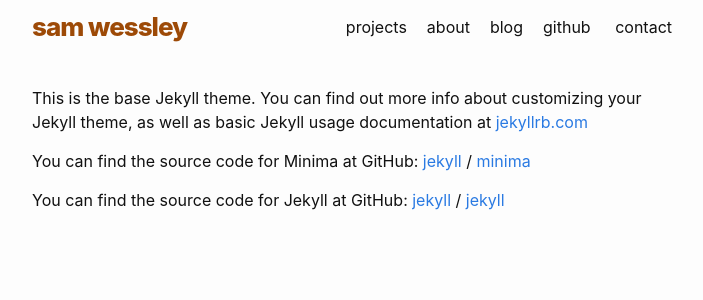
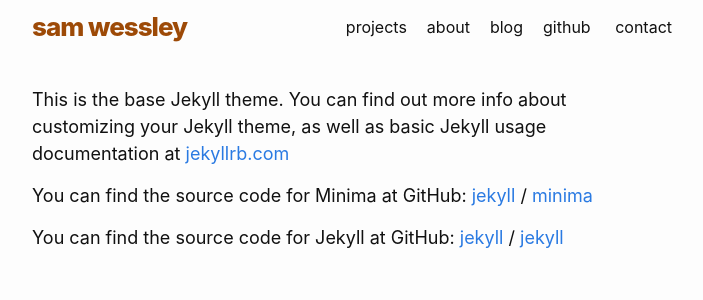
Before and after one commit to samwessley/samwessley.github.io, a Jekyll site: the page built from about.md, in a window 1280 px wide. Shown: the top 300 px of the page, without its empty margins (288-991 px from the left). Built offline with Jekyll 4.4.1, drawn with Linux system fonts in a browser that asks for light colours.

Commit message:
update home page, stylesheet

```diff
--- a/assets/main.scss
+++ b/assets/main.scss
@@ -6,6 +6,10 @@
 
 body {
     background-color: #fdfdfd;
+}
+
+p {
+    font-size: 18px;
 }
 
 .wrapper {
@@ -29,3 +33,7 @@ body {
 .page-content {
     padding: 0;
 }
+
+img + em {
+    font-size: 0.8em;
+}
```
Also changed, not shown: index.md (+4 -1 lines).
